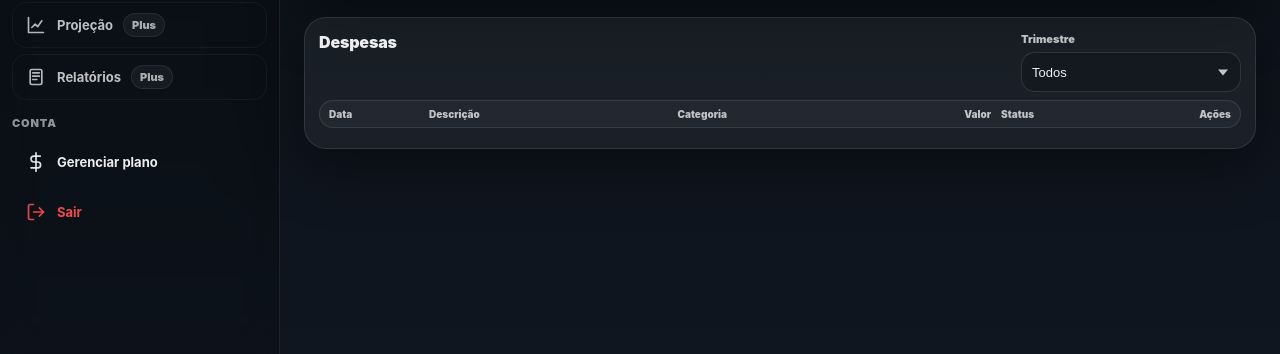
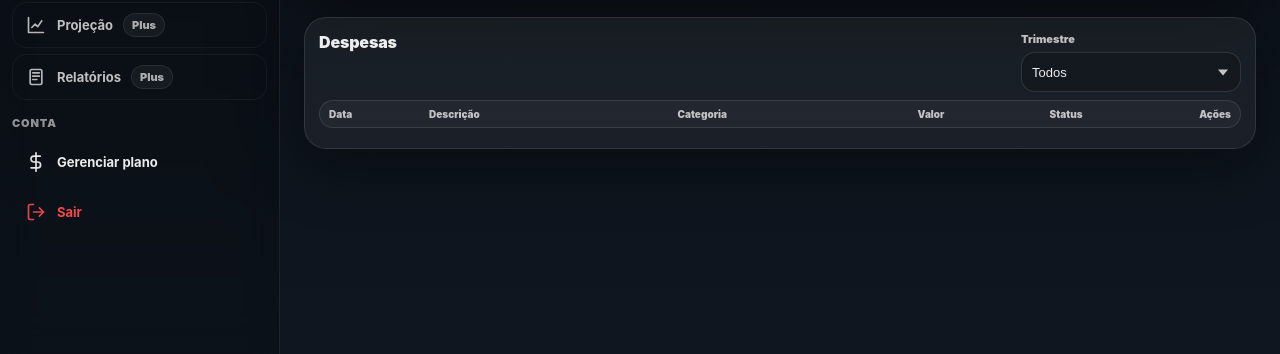
Before and after one commit to RonnyGuilherme1/projeto_orcamento_atualizado_v1, a Python web app: template templates/entries.html in a window 1280 px wide. Shown: the part 446-800 px from the top of the page. Run offline with Jinja, Linux system fonts and the light colour scheme; the template is opened without the code that fills it, so the values that code supplies are empty.

Commit message:
definitivo ajuste das entradas

```diff
--- a/static/css/entries.css
+++ b/static/css/entries.css
@@ -1196,3 +1196,10 @@ body.app-body .linha .acoes{
     padding: 3px 7px;
   }
 }
+
+body.page-entries .panel-despesas .col-valor,
+body.page-entries .panel-despesas .cell-valor,
+body.page-entries .panel-despesas .col-status,
+body.page-entries .panel-despesas .cell-status{
+  text-align: center;
+}
```
